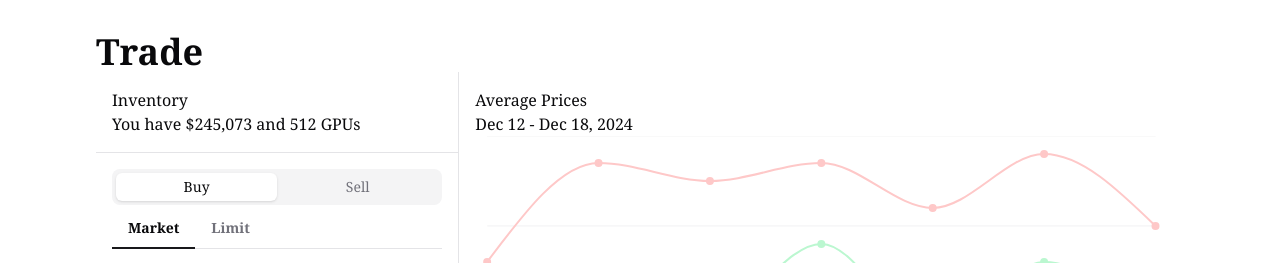
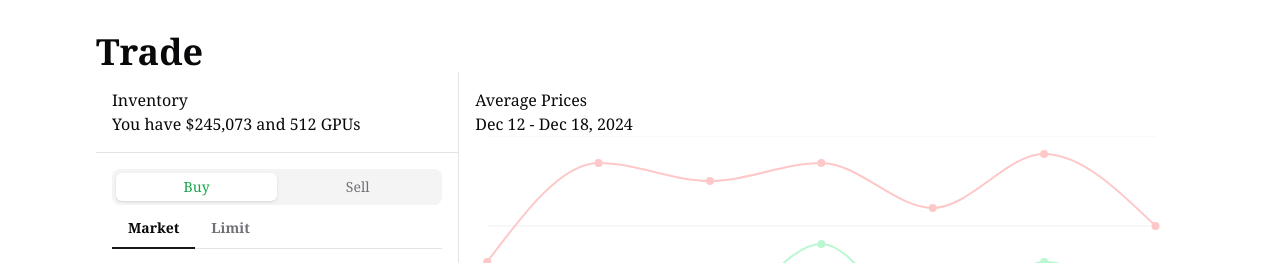
Before and after one commit to darzyx/gpu-auction-house, a Next.js app: page / in a window 1280 px wide. Shown: the top 263 px of the page. Built offline with nearby package versions, Linux system fonts and the light colour scheme.

Commit message:
Add a little extra color to buy/sell states for safety

```diff
--- a/src/components/trading-form.tsx
+++ b/src/components/trading-form.tsx
@@ -215,8 +215,12 @@ export default function TradingForm() {
         <div>
             <Tabs value={tradeType} onValueChange={(value) => setTradeType(value as TradeType)}>
                 <TabsList className="grid w-full grid-cols-2">
-                    <TabsTrigger value="buy">Buy</TabsTrigger>
-                    <TabsTrigger value="sell">Sell</TabsTrigger>
+                    <TabsTrigger value="buy">
+                        <span className={tradeType === "buy" ? "text-green-600" : ""}>Buy</span>
+                    </TabsTrigger>
+                    <TabsTrigger value="sell">
+                        <span className={tradeType === "sell" ? "text-red-600" : ""}>Sell</span>
+                    </TabsTrigger>
                 </TabsList>
                 <TabsContent value="buy">
                     <OrderForm orderType={orderType} setOrderType={setOrderType} isBuy={true} />
```
